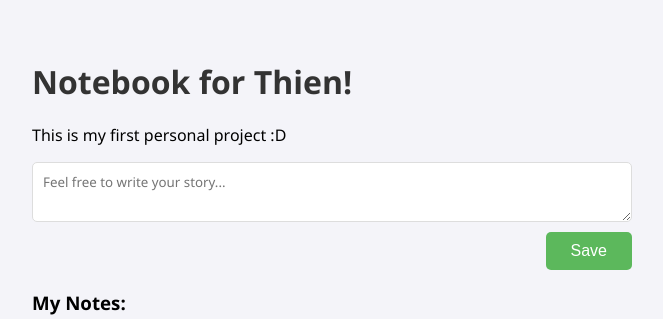
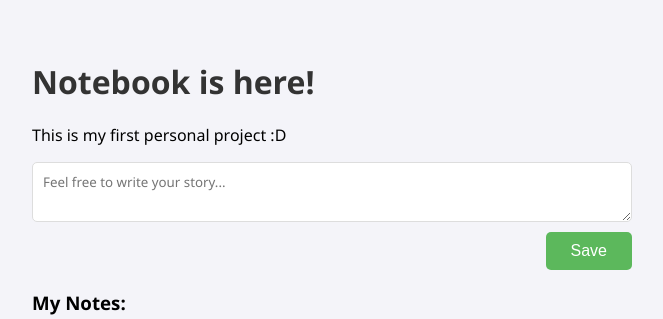
Before and after one commit to jodamin/MYNOTE, a Flask app: page / in a window 1280 px wide. Shown: the top 319 px of the page, without its empty margins (308-971 px from the left). Run offline with Flask 3, Linux system fonts and the light colour scheme.

Commit message:
small change

```diff
--- a/app.py
+++ b/app.py
@@ -27,7 +27,7 @@ with app.app_context():
 @app.route("/")
 def index():
     all_notes = Note.query.order_by(Note.id.desc()).all()
-    return render_template("index.html", name="Thien", notes=all_notes)
+    return render_template("index.html", name="", notes=all_notes)
 
 
 # --------FOR ADDING NOTE--------
--- a/templates/index.html
+++ b/templates/index.html
@@ -125,7 +125,8 @@
 </head>
 
 <body>
-    <h1> Notebook for {{ name }}!</h1>
+    <h1>Notebook is here!</h1>
+    <!-- <h1> Notebook for {{ name }}!</h1> -->
     <p>This is my first personal project :D</p>
 
     <!-- Add input for text-->
```
